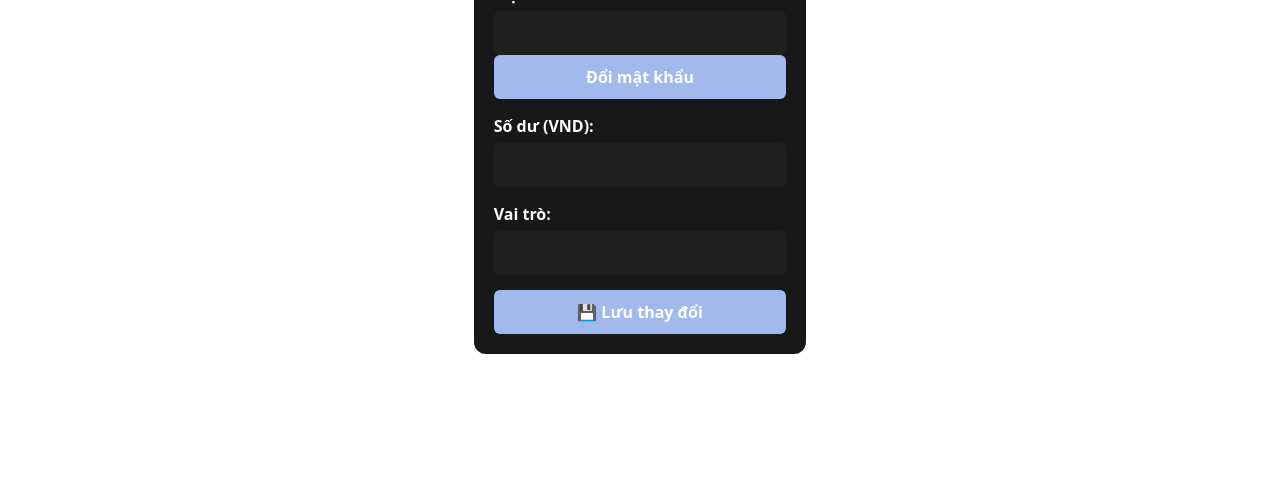
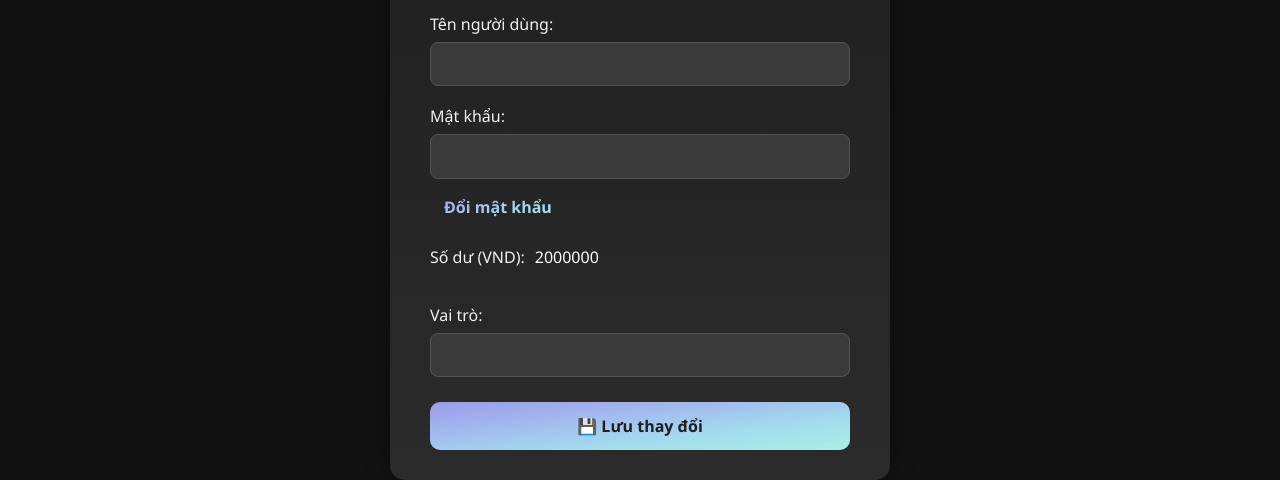
Before and after one commit to Laric-fox/movie-ticket-web, a plain HTML site: page client/src/profile.htm in a window 1280 px wide. Shown: the part 322-802 px from the top of the page. Drawn offline with nearby package versions, Linux system fonts and the light colour scheme; no server answers; a web font is replaced by a local one.

Commit message:
update giao dien profile

```diff
--- a/client/src/css/main.css
+++ b/client/src/css/main.css
@@ -32,3 +32,9 @@ a:visited {
 .rounder-md {
     border-radius:8px;
 } */
+
+body{
+  background: #121212;
+  margin: 0;
+  padding: 0;
+}
--- a/client/src/css/profile.css
+++ b/client/src/css/profile.css
@@ -1,50 +1,126 @@
 .profile-container {
+  width: 90%;
   max-width: 500px;
-  margin: 50px auto;
-  padding: 20px;
-  background: var(--color-darkgray);
-  border-radius: 12px;
-  box-shadow: 0 0 20px rgba(255, 255, 255, 0.1);
-  color: white;
+  margin: 155px auto 0 auto;
+  background: linear-gradient(180deg, #1e1e1e, #2b2b2b);
+  color: #fff;
+  padding: 30px 40px;
+  border-radius: 15px;
+  box-shadow: 0 0 25px rgba(0, 0, 0, 0.4);
+  font-family: "Segoe UI", Tahoma, Geneva, Verdana, sans-serif;
 }
 
+/* Tiêu đề */
 .profile-container h2 {
   text-align: center;
-  color: var(--color-periwinkle);
-  margin-bottom: 20px;
+  background: var(--periwinkle-bottom-gradient);
+  -webkit-background-clip: text;
+  -webkit-text-fill-color: transparent;
+  font-size: 26px;
+  margin-bottom: 25px;
+  letter-spacing: 1px;
 }
 
+/* Mỗi trường dữ liệu */
 .profile-field {
   display: flex;
   flex-direction: column;
-  margin-bottom: 15px;
+  margin-bottom: 18px;
 }
 
+/* Nhãn */
 .profile-field label {
-  font-weight: 600;
-  margin-bottom: 5px;
+  font-weight: 500;
+  margin-bottom: 6px;
+  color: #f1f1f1;
 }
 
+/* Ô nhập liệu */
 .profile-field input {
-  padding: 10px;
-  border-radius: 6px;
-  border: none;
-  background: var(--color-gray);
-  color: white;
+  padding: 10px 12px;
+  border: 1px solid #555;
+  border-radius: 8px;
+  background-color: #3a3a3a;
+  color: #f0f0f0;
+  /* outline: none; */
+  transition: 0.3s;
+  font-size: 15px;
+  outline: 1px solid var(--periwinkle-top-gradient);
 }
 
-.profile-container button {
-  width: 100%;
-  padding: 10px;
+.profile-field input:focus {
+  background: var(--periwinkle-top-gradient);
+  -webkit-background-clip: text;
+  -webkit-text-fill-color: transparent;
+  outline: 1px solid rgb(6, 78, 172);
+  box-shadow: 0 0 6px var(--periwinkle-top-gradient);
+}
+
+/* Nút đổi mật khẩu */
+#btnChangePwd {
+  margin-top: 8px;
+  background: var(--periwinkle-bottom-gradient);
+    -webkit-background-clip: text;
+    -webkit-text-fill-color: transparent;
+  color: #1e1e1e;
   border: none;
-  border-radius: 6px;
-  background: var(--color-blue);
-  color: white;
+  border-radius: 8px;
+  padding: 8px 14px;
   cursor: pointer;
   font-weight: 600;
-  transition: 0.2s;
+  transition: 0.25s;
+  align-self: flex-start;
 }
 
-.profile-container button:hover {
-  background: var(--color-mintblue);
+#btnChangePwd:hover {
+  background-color: var(--periwinkle-top-gradient);
+  transform: scale(1.05);
 }
+
+/* Nút lưu thay đổi */
+#btnSaveChanges {
+  display: block;
+  width: 100%;
+  margin-top: 25px;
+  padding: 12px 0;
+  font-size: 16px;
+  font-weight: 600;
+  border: none;
+  border-radius: 10px;
+  background: var(--periwinkle-bottom-gradient);
+  color: #1e1e1e;
+  cursor: pointer;
+  transition: all 0.3s;
+}
+
+#btnSaveChanges:hover {
+  background: var(--periwinkle-top-gradient);
+  transform: translateY(-2px);
+  box-shadow: 0 4px 10px rgba(7, 45, 128, 0.4);
+}
+
+/* Responsive */
+@media (max-width: 480px) {
+  .profile-container {
+    padding: 25px;
+  }
+
+  .profile-container h2 {
+    font-size: 22px;
+  }
+
+  .profile-field input {
+    font-size: 14px;
+  }
+
+  #btnSaveChanges {
+    font-size: 15px;
+  }
+}
+#balance{
+  margin-left: 10px;
+}
+.balance{
+  display: flex;
+  flex-direction: row;
+}
--- a/client/src/profile.htm
+++ b/client/src/profile.htm
@@ -29,9 +29,9 @@
     <button id="btnChangePwd">Đổi mật khẩu</button>
   </div>
 
-  <div class="profile-field">
+  <div class="profile-field balance">
     <label>Số dư (VND):</label>
-    <input type="number" id="balance">
+    <p id="balance">2000000</p>
   </div>
 
   <div class="profile-field">
```
